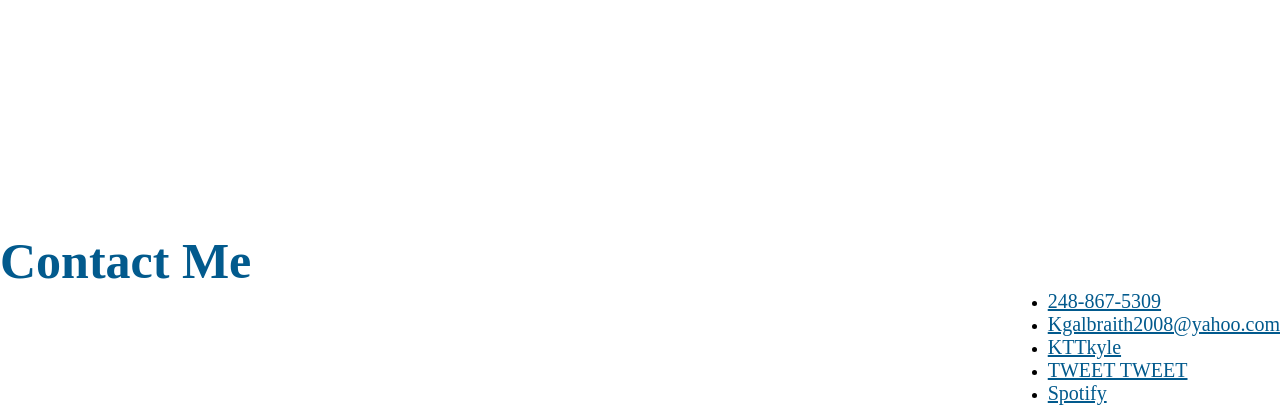
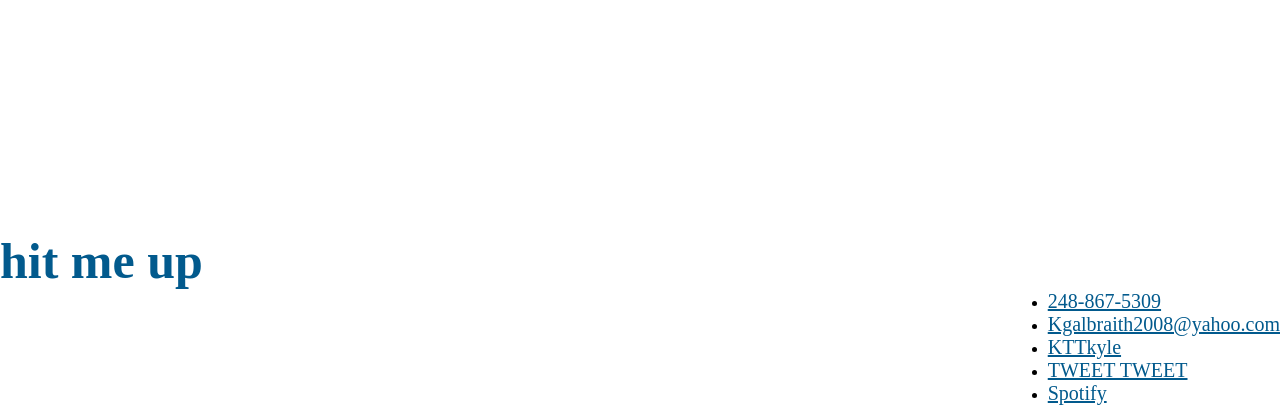
Before and after one commit to KTTkyle/Portfolio, a plain HTML site: page index.html in a window 1280 px wide. Shown: the part 395-800 px from the top of the page. Drawn offline with Linux system fonts and the light colour scheme; files that its build step writes are made by us from their sources.

Commit message:
add change

```diff
--- a/index.html
+++ b/index.html
@@ -51,7 +51,7 @@
   </body>
 
   <footer>
-    <h2>Contact Me</h2>
+    <h2>hit me up</h2>
     <nav>
       <ul>
         <li>
```
